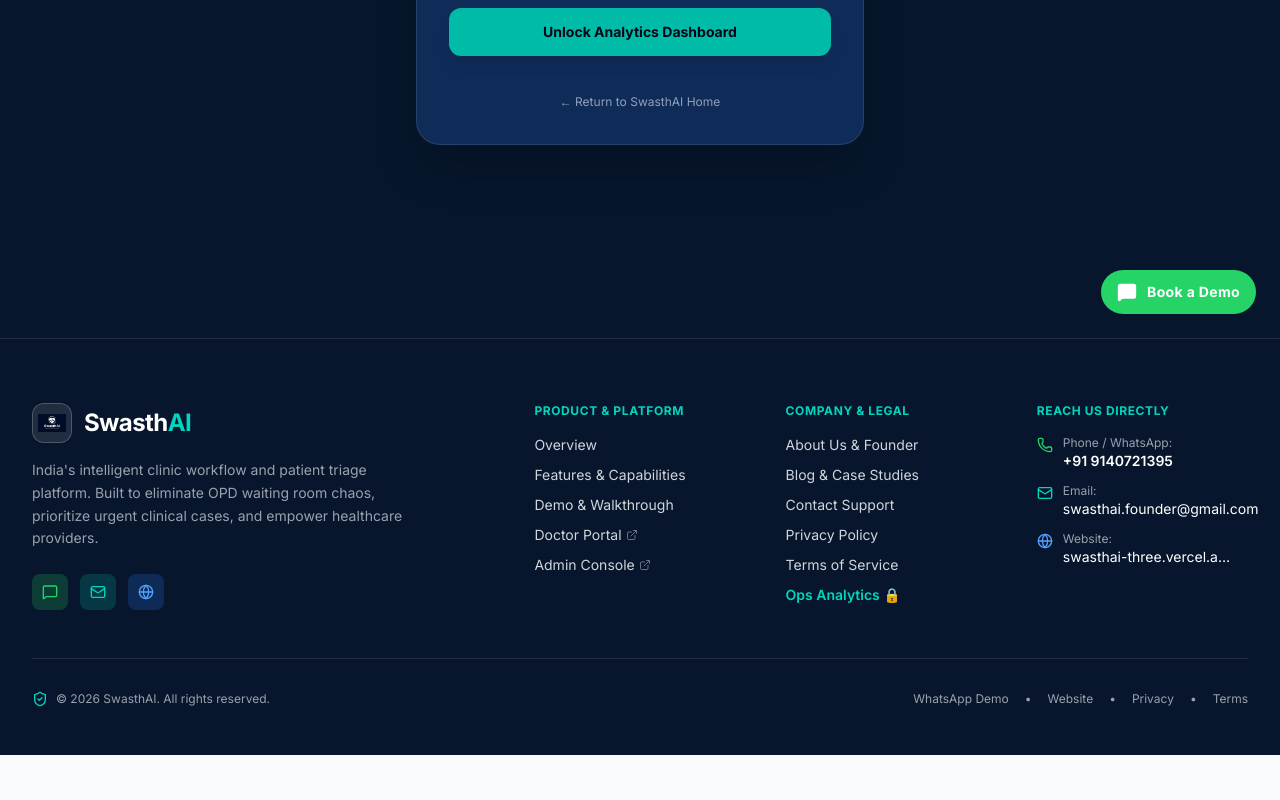
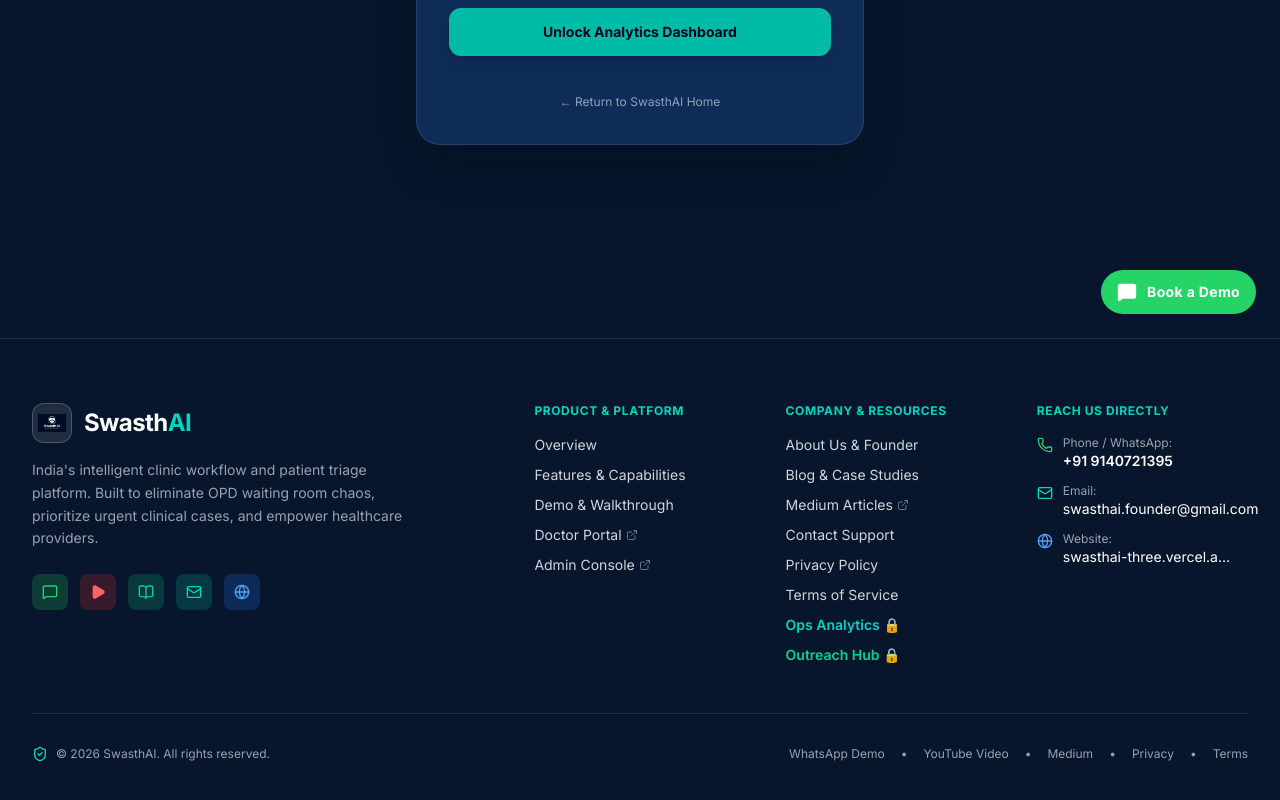
Before and after one commit to Sankalp232004/SwasthAI, a Next.js app in the folder website/: page /admin/analytics in a window 1280 px wide. Shown: the part 462-1262 px from the top of the page. Before the commit the page ends 1217 px from the top, so only its background shows below. Built offline with nearby package versions, Linux system fonts and the light colour scheme.

Commit message:
feat(footer): Align cross-platform links for YouTube demo, Medium blog, WhatsApp, and Admin portals

```diff
--- a/website/src/components/Footer.tsx
+++ b/website/src/components/Footer.tsx
@@ -1,7 +1,7 @@
 import React from "react";
 import Link from "next/link";
 import Image from "next/image";
-import { MessageSquare, Mail, MapPin, ExternalLink, ShieldCheck, Globe, Phone } from "lucide-react";
+import { MessageSquare, Mail, Globe, Phone, Play, BookOpen, ShieldCheck, ExternalLink } from "lucide-react";
 import { SITE_CONFIG } from "@/lib/config";
 
 export default function Footer() {
@@ -46,6 +46,28 @@ export default function Footer() {
               </a>
 
               <a
+                href="https://www.youtube.com/watch?v=27o-mGdCSUQ"
+                target="_blank"
+                rel="noopener noreferrer"
+                className="w-9 h-9 rounded-lg bg-red-500/20 hover:bg-red-600 text-red-400 hover:text-white flex items-center justify-center transition-colors"
+                title="SwasthAI YouTube Demo Video"
+                aria-label="YouTube Demo"
+              >
+                <Play className="w-4 h-4 fill-current" />
+              </a>
+
+              <a
+                href="https://medium.com/@swasthai.founder"
+                target="_blank"
+                rel="noopener noreferrer"
+                className="w-9 h-9 rounded-lg bg-emerald-500/20 hover:bg-emerald-600 text-emerald-400 hover:text-white flex items-center justify-center transition-colors"
+                title="SwasthAI Articles on Medium"
+                aria-label="Medium"
+              >
+                <BookOpen className="w-4 h-4" />
+              </a>
+
+              <a
                 href={`mailto:${SITE_CONFIG.email}`}
                 className="w-9 h-9 rounded-lg bg-teal-500/20 hover:bg-teal-600 text-teal-400 hover:text-white flex items-center justify-center transition-colors"
                 title="Email Support"
@@ -81,14 +103,16 @@ export default function Footer() {
 
           {/* Company */}
           <div>
-            <h4 className="text-xs font-bold text-teal-400 uppercase tracking-wider mb-4">Company & Legal</h4>
+            <h4 className="text-xs font-bold text-teal-400 uppercase tracking-wider mb-4">Company & Resources</h4>
             <ul className="space-y-2.5 text-sm">
               <li><Link href="/about" className="hover:text-white transition-colors">About Us & Founder</Link></li>
               <li><Link href="/blog" className="hover:text-white transition-colors">Blog & Case Studies</Link></li>
+              <li><a href="https://medium.com/@swasthai.founder" target="_blank" rel="noopener noreferrer" className="hover:text-white transition-colors inline-flex items-center gap-1">Medium Articles <ExternalLink className="w-3 h-3 text-gray-500" /></a></li>
               <li><Link href="/contact" className="hover:text-white transition-colors">Contact Support</Link></li>
               <li><Link href="/privacy" className="hover:text-white transition-colors">Privacy Policy</Link></li>
               <li><Link href="/terms" className="hover:text-white transition-colors">Terms of Service</Link></li>
               <li><Link href="/admin/analytics" className="text-teal-400 hover:text-teal-300 font-semibold transition-colors">Ops Analytics 🔒</Link></li>
+              <li><Link href="/admin/outreach" className="text-emerald-400 hover:text-emerald-300 font-semibold transition-colors">Outreach Hub 🔒</Link></li>
             </ul>
           </div>
 
@@ -140,7 +164,9 @@ export default function Footer() {
           <div className="flex items-center space-x-4">
             <a href={waLink} target="_blank" rel="noopener noreferrer" className="hover:text-white transition-colors">WhatsApp Demo</a>
             <span>•</span>
-            <a href={SITE_CONFIG.url} target="_blank" rel="noopener noreferrer" className="hover:text-white transition-colors">Website</a>
+            <a href="https://www.youtube.com/watch?v=27o-mGdCSUQ" target="_blank" rel="noopener noreferrer" className="hover:text-white transition-colors">YouTube Video</a>
+            <span>•</span>
+            <a href="https://medium.com/@swasthai.founder" target="_blank" rel="noopener noreferrer" className="hover:text-white transition-colors">Medium</a>
             <span>•</span>
             <Link href="/privacy" className="hover:text-white transition-colors">Privacy</Link>
             <span>•</span>
```
